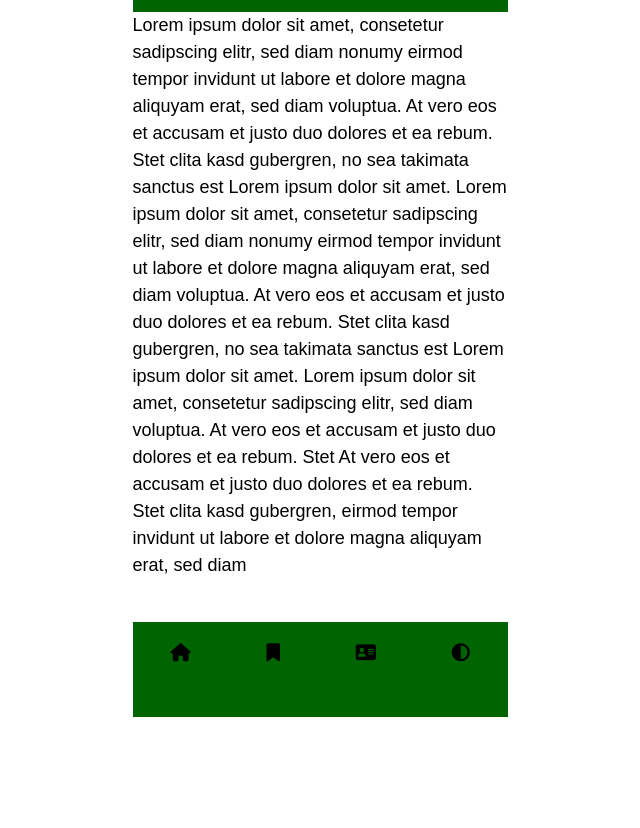
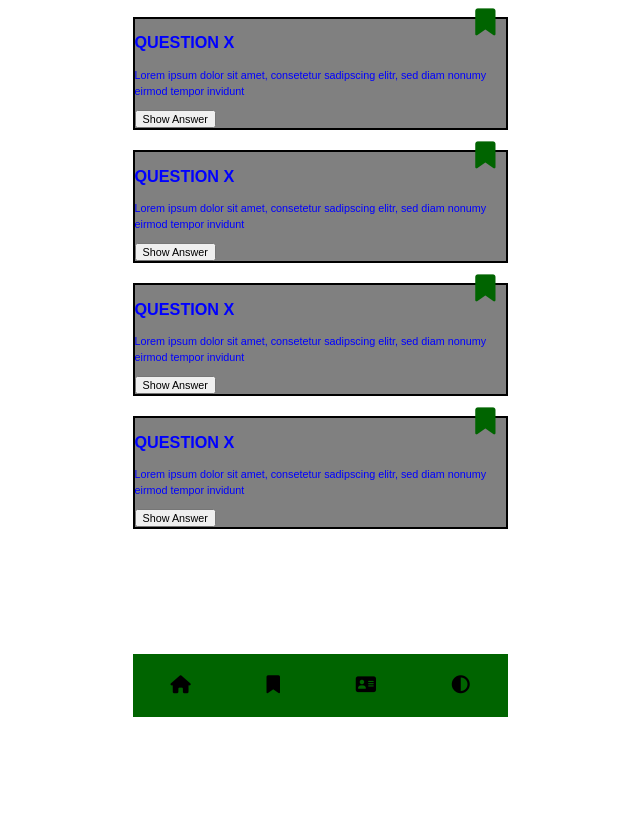
Before and after one commit to Hannes-HH/Quiz, a website: page index.html in a window 1280 px wide. Shown: the part 83-911 px from the top of the page, without its empty margins (320-960 px from the left). Drawn offline with Linux system fonts and the light colour scheme.

Commit message:
Layout Change

```diff
--- a/index.html
+++ b/index.html
@@ -7,28 +7,48 @@
     <title>Quiz App</title>
     <link rel="stylesheet" href="styles/index.css" />
   </head>
-  <body><script src="https://kit.fontawesome.com/4177aba321.js" crossorigin="anonymous"></script>
+  <body>
     <div class = "grid-layout">
       <header><body> <h1>Quiz App</h1></body></header>
-       <main>
-        Lorem ipsum dolor sit amet, consetetur sadipscing elitr, sed diam nonumy
-        eirmod tempor invidunt ut labore et dolore magna aliquyam erat, sed diam
-        voluptua. At vero eos et accusam et justo duo dolores et ea rebum. Stet
-        clita kasd gubergren, no sea takimata sanctus est Lorem ipsum dolor sit amet.
-        Lorem ipsum dolor sit amet, consetetur sadipscing elitr, sed diam nonumy eirmod
-        tempor invidunt ut labore et dolore magna aliquyam erat, sed diam voluptua.
-        At vero eos et accusam et justo duo dolores et ea rebum. Stet clita kasd gubergren,
-        no sea takimata sanctus est Lorem ipsum dolor sit amet.
-        Lorem ipsum dolor sit amet, consetetur sadipscing elitr, sed diam
-        voluptua. At vero eos et accusam et justo duo dolores et ea rebum. Stet
-        At vero eos et accusam et justo duo dolores et ea rebum. Stet clita kasd gubergren,
-        eirmod tempor invidunt ut labore et dolore magna aliquyam erat, sed diam
-       </main>
+       <main class="main-grid">
+        <section class="question">
+            <h2>QUESTION X</h2>
+            <p>Lorem ipsum dolor sit amet,
+              consetetur sadipscing elitr, sed diam nonumy eirmod tempor invidunt
+            </p>
+            <i class="fas fa-bookmark bookmark"></i>
+            <button>Show Answer</button>
+        </section>
+        <section class="question">
+          <h2>QUESTION X</h2>
+          <p>Lorem ipsum dolor sit amet,
+            consetetur sadipscing elitr, sed diam nonumy eirmod tempor invidunt
+          </p>
+          <i class="fas fa-bookmark bookmark"></i>
+          <button>Show Answer</button>
+      </section>
+      <section class="question">
+        <h2>QUESTION X</h2>
+        <p>Lorem ipsum dolor sit amet,
+          consetetur sadipscing elitr, sed diam nonumy eirmod tempor invidunt
+        </p>
+        <i class="fas fa-bookmark bookmark"></i>
+        <button>Show Answer</button>
+    </section>
+    <section class="question">
+      <h2>QUESTION X</h2>
+      <p>Lorem ipsum dolor sit amet,
+        consetetur sadipscing elitr, sed diam nonumy eirmod tempor invidunt
+      </p>
+      <i class="fas fa-bookmark bookmark"></i>
+      <button>Show Answer</button>
+  </section>
+      </main>
         <footer>
           <nav>
             <ul>
               <li><i class="fas fa-home"></i></li>
-              <li><i class="fas fa-bookmark"></i></li>
+              <li> <i class="fas fa-bookmark"></i></li>
               <li><i class="fas fa-address-card"></i></li>
               <li><i class="fas fa-adjust"></i></li>
             </ul>
--- a/styles/_base.css
+++ b/styles/_base.css
@@ -14,7 +14,7 @@ body {
   display: grid;
   grid-template-columns: 1fr;
   grid-template-rows: 100px 200px 100px;
-  grid-template-rows: [header]1fr [main]1000px [footer]1fr;
+  grid-template-rows: [header]80px [main]1000px [footer]1fr;
   width: 375px;
   margin: 0 auto;
 }
@@ -26,12 +26,35 @@ header{
   justify-content: center;
   align-items: center;
   background-color: darkgreen;
-  position: sticky;
   top:0 ;
 }
-main{
+.main{
   grid-column: 1/2;
   grid-row: 2/3;
+  display: flex;
+  flex-direction: column;
+  overflow-y: scroll;
+  margin: 0 auto;
+  padding: 50px;
+}
+.question p h2 {
+  margin: 0;
+}
+.question {
+  border: 2px solid black;
+  padding 0 2%;
+  margin: 20px 0;
+  font-size: 0.6em;
+  background: grey;
+  color: blue;
+  position: relative;
+}
+.bookmark{
+  color:darkgreen;
+  font-size: 2.5em;
+  position: absolute;
+  top: -10px;
+  right: 10px;
 }
 footer{
   grid-column: 1/2;
```
Also changed, not shown: 1 other file.
